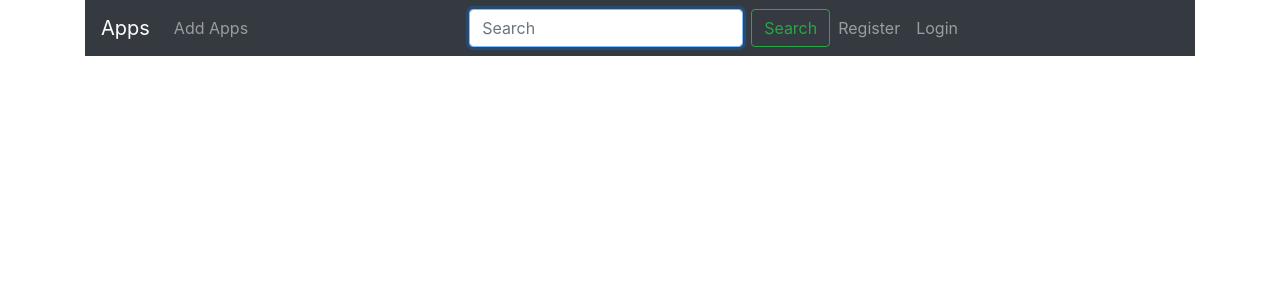
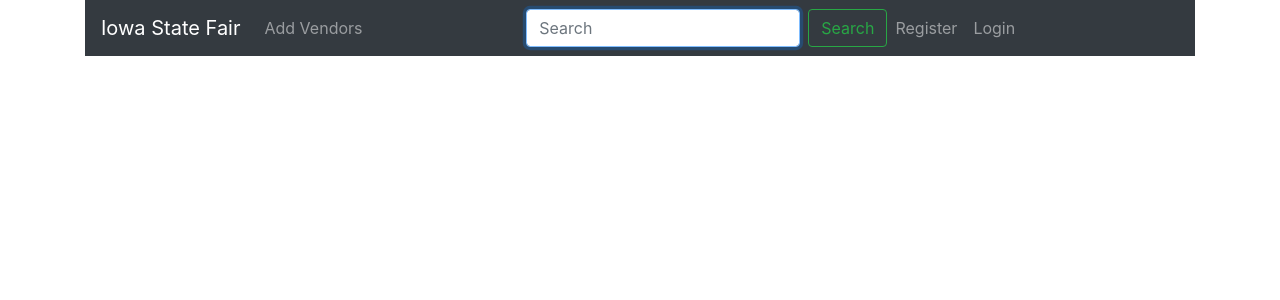
Before and after one commit to kims99/Project, a Flask app: page / in a window 1280 px wide. Shown: the top 300 px of the page. Run offline with Flask 2, Linux system fonts and the light colour scheme; parts of the project's set-up code (start-up, migrations or seed data) failed here and were passed over; some libraries are stand-ins or nearby versions.

Commit message:
Created two new pages to add and update vendor

```diff
--- a/templates/base.html
+++ b/templates/base.html
@@ -15,7 +15,7 @@
 
   <div class="container">
   <nav class="navbar navbar-expand-lg navbar-dark bg-dark">
-    <a class="navbar-brand" href="{{ url_for('index')}}">Apps</a>
+    <a class="navbar-brand" href="{{ url_for('index')}}">Iowa State Fair</a>
     <button class="navbar-toggler" type="button" data-toggle="collapse" data-target="#navbarSupportedContent" aria-controls="navbarSupportedContent" aria-expanded="false" aria-label="Toggle navigation">
       <span class="navbar-toggler-icon"></span>
     </button>
@@ -23,7 +23,7 @@
     <div class="collapse navbar-collapse" id="navbarSupportedContent">
       <ul class="navbar-nav mr-auto">
         <li class="nav-item">
-          <a class="nav-link" href="{{ url_for('.add_app')}}">Add Apps</a>
+          <a class="nav-link" href="{{ url_for('.add_vendor')}}">Add Vendors</a>
         </li>
       </ul>
 
```
Also changed, not shown: templates/add_vendor.html (added), templates/update_vendor.html (added).
